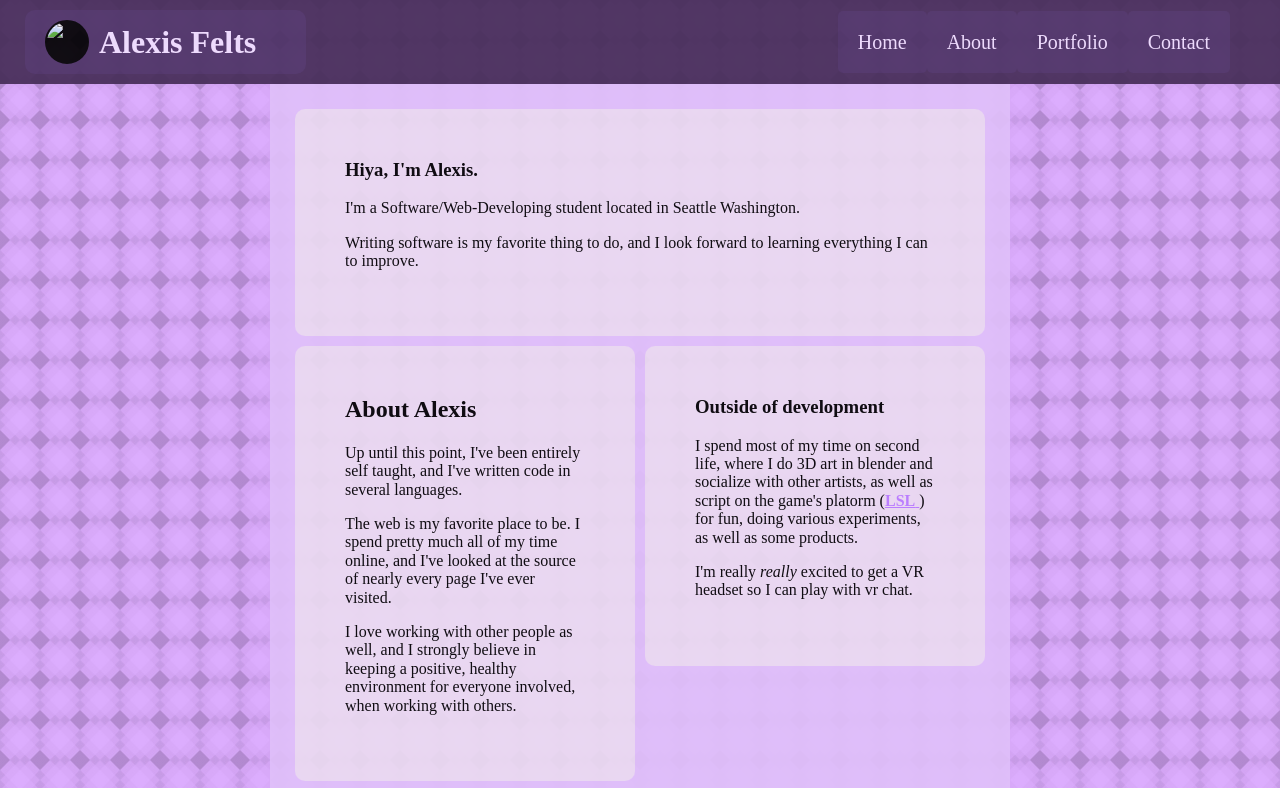
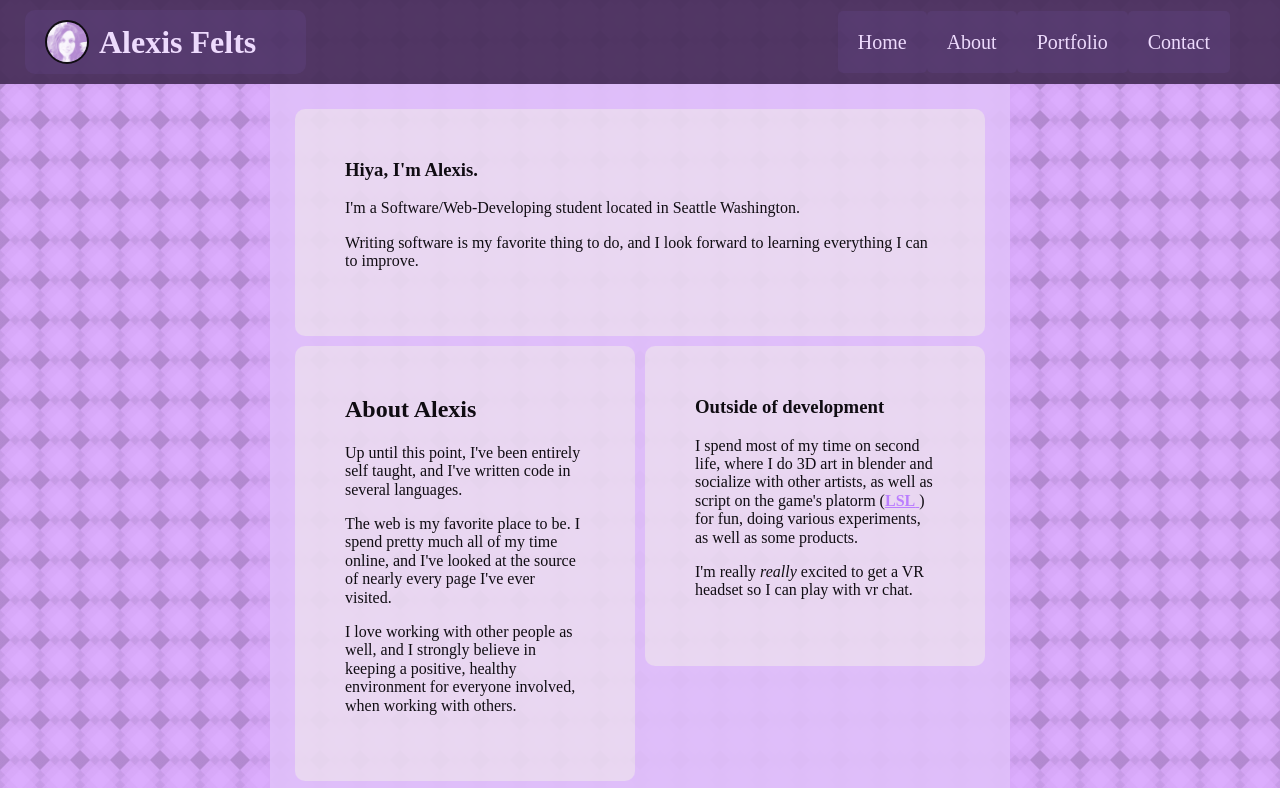
Before and after one commit to Nvlt/Second-Portfolio-Page, a plain HTML site: page index.html in a window 1280 px wide. Shown: the top 788 px of the page. Drawn offline with nearby package versions, Linux system fonts and the light colour scheme; the site is published under a folder, as on GitHub Pages, so addresses that start at the root find nothing.

Commit message:
Update index.html

```diff
--- a/index.html
+++ b/index.html
@@ -16,7 +16,7 @@
         <!--Container for name and display pic-->
         <div id="profile-container">
             <div id="display-container">
-                <img src="/images/me.jpg" alt="Alexis Felts" />
+                <img src="images/me.jpg" alt="Alexis Felts" />
             </div>
             <h1>
                 Alexis Felts
```
